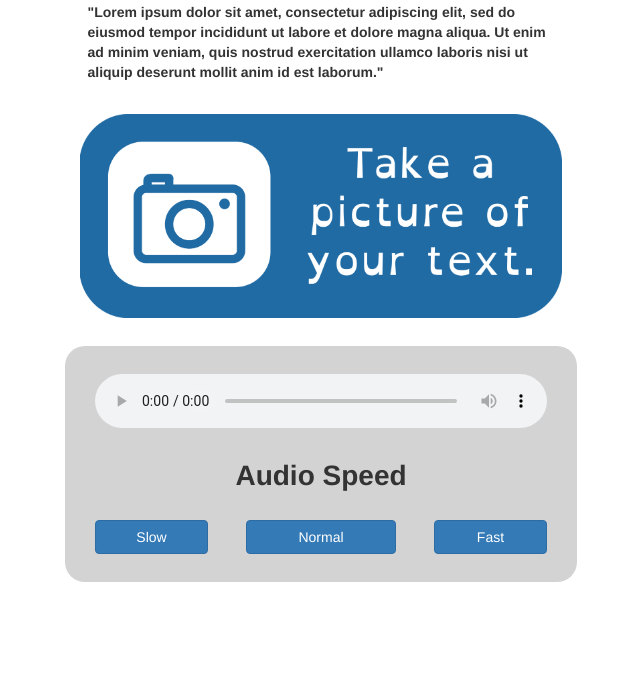
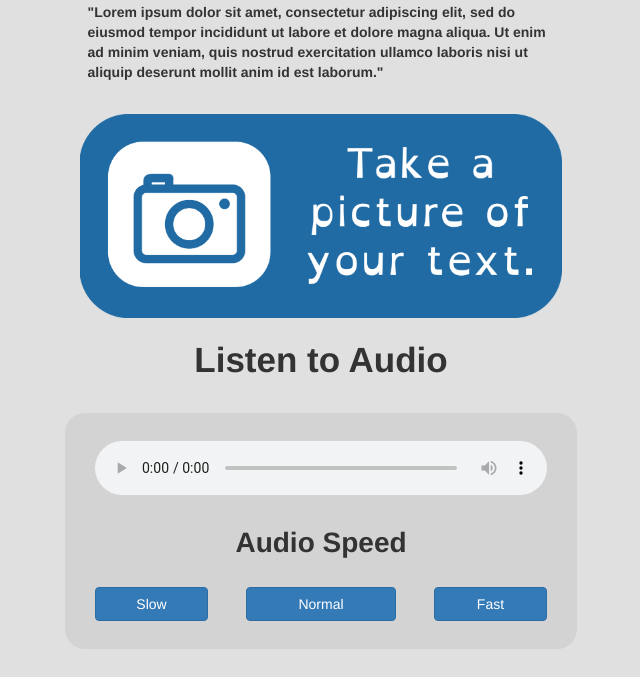
Before and after one commit to estensen/my-eyes, a website: page views/index.html in a window 1280 px wide. Shown: the part 123-800 px from the top of the page, without its empty margins (319-959 px from the left). Drawn offline with nearby package versions, Linux system fonts and the light colour scheme.

Commit message:
Added some colours

```diff
--- a/views/index.html
+++ b/views/index.html
@@ -6,10 +6,10 @@
         <meta name="mobile-web-app-capable" content="yes">
         <script src="https://ajax.googleapis.com/ajax/libs/jquery/3.2.1/jquery.min.js"></script>
         <link href="https://maxcdn.bootstrapcdn.com/bootstrap/3.3.7/css/bootstrap.min.css" rel="stylesheet">
-        <link href="styles.css" rel="stylesheet">
 
         <script src="webcam.js"></script>
         <script src="https://maxcdn.bootstrapcdn.com/bootstrap/3.3.7/js/bootstrap.min.js"></script>
+        <link href="styles.css" rel="stylesheet">
     </head>
     <body>
     <div class="main-container">
@@ -34,6 +34,10 @@
             </form>
         </div>
 
+        <div id="listen-to-audio" class="col-xs-12 col-md-6 col-md-offset-3" style="">
+            <p>Listen to Audio</p>
+        </div>
+
         <div id="audio-controls-wrapper" class="col-xs-12 col-md-6 col-md-offset-3">
             <audio controls id="audio-controls" class="col-xs-12"
                    id="audio"
--- a/views/styles.css
+++ b/views/styles.css
@@ -5,6 +5,10 @@
 
 html {
     min-height: 100vh;
+}
+
+body {
+    background-color: #E0E0E0;
 }
 
 .main-container {
@@ -50,7 +54,6 @@ html {
 
 #imgForm {
     text-align: center;
-    padding-bottom: 2em;
 }
 
 #audio-controls-wrapper {
@@ -96,6 +99,14 @@ html {
     /*max-height: 2em;*/
 }
 
+#listen-to-audio {
+    text-align: center;
+    font-weight: 600;
+    font-size: 2.5em;
+    padding-bottom: 0.5em;
+    padding-top: 0.5em;
+}
+
 @font-face{
     font-family: "OpenDyslexic-Regular";
     src: url("res/OpenDyslexic-Regular.otf") format("opentype");
```
